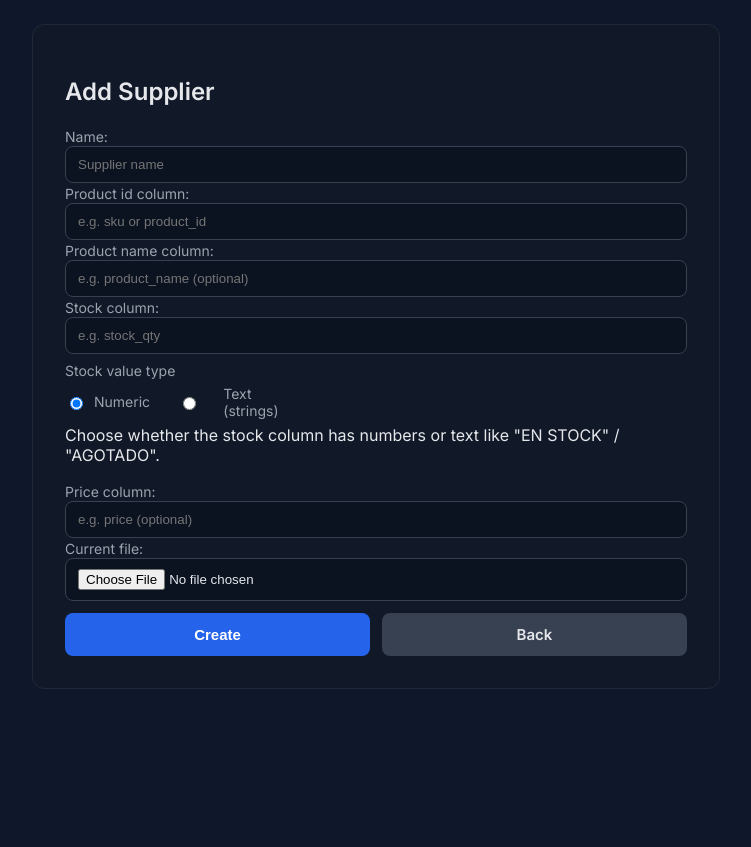
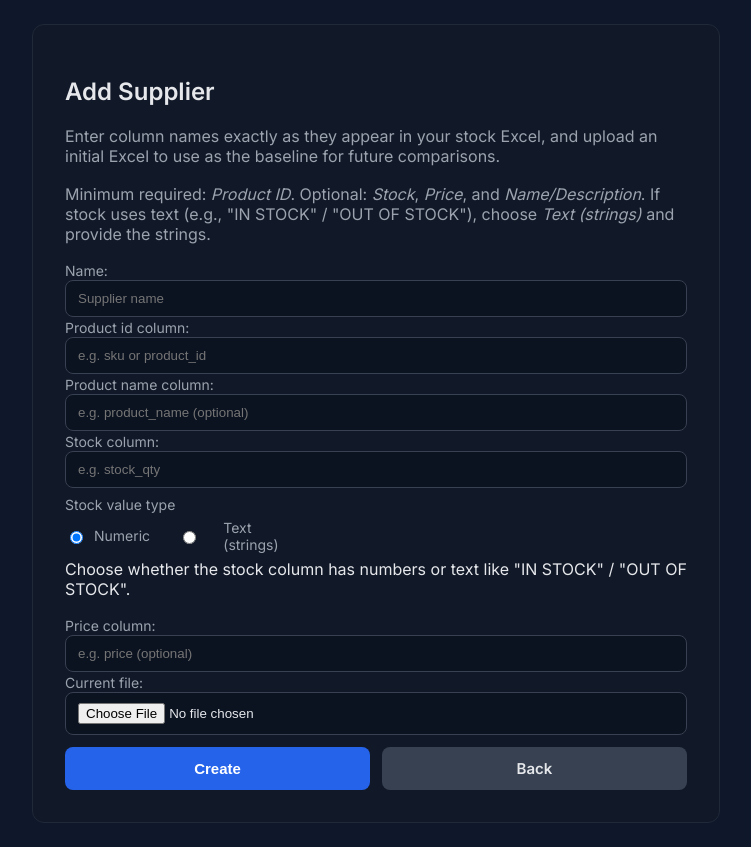
Before and after one commit to VickyA5/StackTracker, a Django app: page /suppliers/create/ in a window 1280 px wide. Shown: the part 97-944 px from the top of the page, without its empty margins (264-1015 px from the left). Before the commit the page ends 786 px from the top, so only its background shows below. Run offline with Django 5.2, Linux system fonts and the light colour scheme; the visitor is signed in with stand-in values (Sample User, id 1).

Commit message:
style: added more descriptions to make features more clear

```diff
--- a/templates/suppliers/comparison.html
+++ b/templates/suppliers/comparison.html
@@ -15,7 +15,7 @@
 </style>
 <div>
   <h2 class="page-title" style="margin-top:0">Comparison for {{ supplier.name }}</h2>
-  <p class="subtitle">Scroll through each section to review changes.</p>
+  <p class="subtitle">Scroll through each section to review changes.<br>Sections: <em>Removed / Out of Stock</em> (items missing or changed from in-stock to out-of-stock), <em>New Products</em> (present only in the new file), <em>Stock Changes</em> (quantity changes; if text is used, original values are shown), and <em>Price Changes</em> (numeric prices compared rounded to 2 decimals).</p>
   <div class="card" style="padding:12px; margin-bottom:12px;">
     <div style="display:flex; gap:12px; align-items:center; justify-content:space-between; flex-wrap:wrap;">
       <div>
--- a/templates/suppliers/create.html
+++ b/templates/suppliers/create.html
@@ -4,6 +4,8 @@
 
 {% block content %}
   <h2>Add Supplier</h2>
+  <p class="subtitle">Enter column names exactly as they appear in your stock Excel, and upload an initial Excel to use as the baseline for future comparisons.</p>
+  <p class="subtitle" style="margin:6px 0 16px;">Minimum required: <em>Product ID</em>. Optional: <em>Stock</em>, <em>Price</em>, and <em>Name/Description</em>. If stock uses text (e.g., "IN STOCK" / "OUT OF STOCK"), choose <em>Text (strings)</em> and provide the strings.</p>
   <form method="post" enctype="multipart/form-data">
     {% csrf_token %}
     {{ form.non_field_errors }}
@@ -32,7 +34,7 @@
             <span>Text (strings)</span>
           </label>
         </div>
-        <p class="muted" style="margin-top:6px;">Choose whether the stock column has numbers or text like "EN STOCK" / "AGOTADO".</p>
+        <p class="muted" style="margin-top:6px;">Choose whether the stock column has numbers or text like "IN STOCK" / "OUT OF STOCK".</p>
       </div>
 
       <div id="text-stock-config" style="display:none; margin-top:8px;">
```
Also changed, not shown: templates/home.html (+12 -2 lines).
